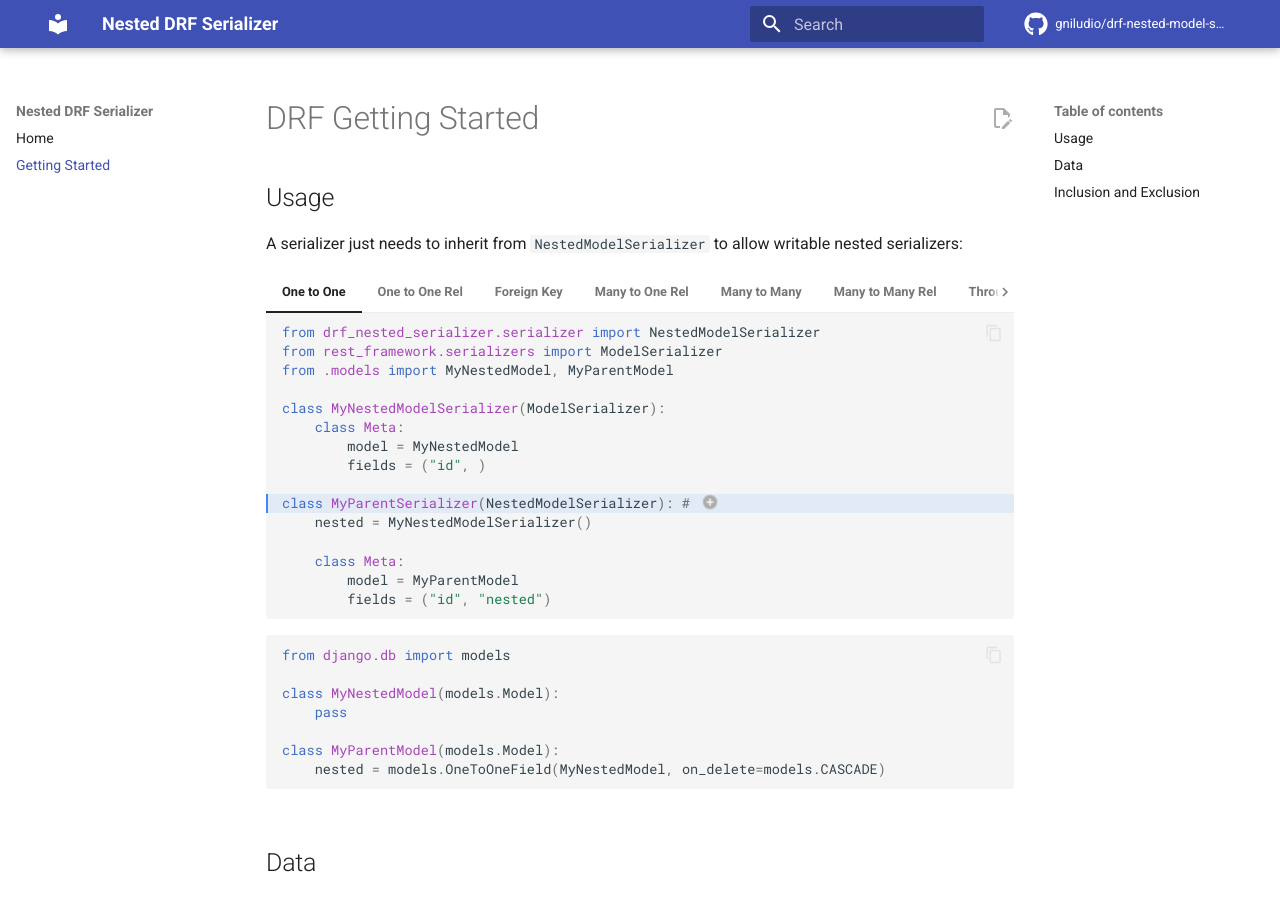
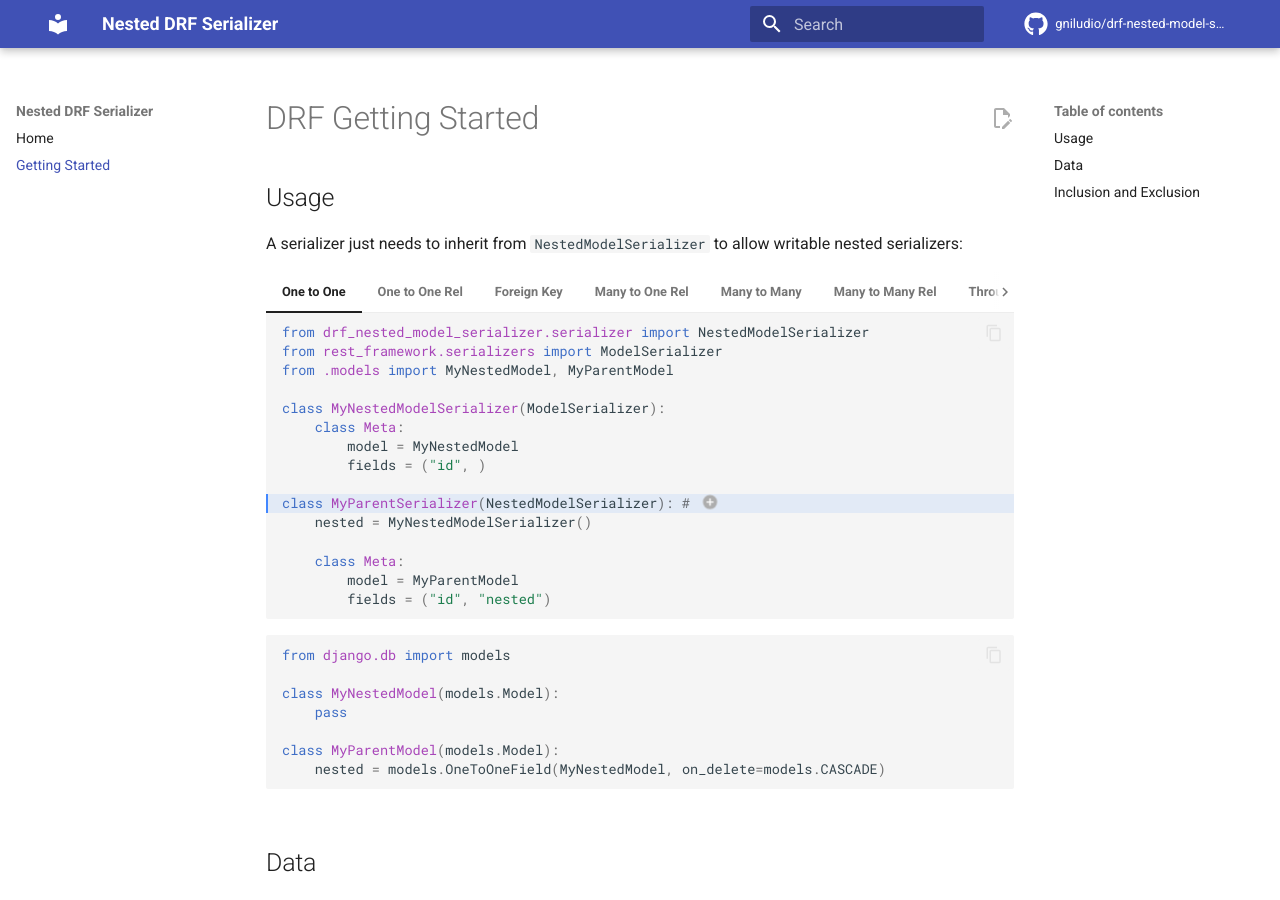
Before and after one commit to GniLudio/drf-nested-serializer, an MkDocs documentation site: the page built from docs/getting_started.md, in a window 1280 px wide and 900 px high. Built offline with MkDocs 1.6.1 and Material for MkDocs 9.7.7, drawn with Linux system fonts in a browser that asks for light colours; comment, search, counter and statistics services are not loaded.

Commit message:
Update getting_started.md

````diff
--- a/docs/getting_started.md
+++ b/docs/getting_started.md
@@ -7,7 +7,7 @@
 === "One to One"
 
     ```python hl_lines="10"
-    from drf_nested_serializer.serializer import NestedModelSerializer
+    from drf_nested_model_serializer.serializer import NestedModelSerializer
     from rest_framework.serializers import ModelSerializer
     from .models import MyNestedModel, MyParentModel
 
@@ -39,7 +39,7 @@
 === "One to One Rel"
 
     ```python hl_lines="10"
-    from drf_nested_serializer.serializer import NestedModelSerializer
+    from drf_nested_model_serializer.serializer import NestedModelSerializer
     from rest_framework.serializers import ModelSerializer
     from .models import MyNestedModel, MyParentModel
 
@@ -71,7 +71,7 @@
 === "Foreign Key"
 
     ```python hl_lines="10"
-    from drf_nested_serializer.serializer import NestedModelSerializer
+    from drf_nested_model_serializer.serializer import NestedModelSerializer
     from rest_framework.serializers import ModelSerializer
     from .models import MyNestedModel, MyParentModel
 
@@ -103,7 +103,7 @@
 === "Many to One Rel"
 
     ```python hl_lines="10"
-    from drf_nested_serializer.serializer import NestedModelSerializer
+    from drf_nested_model_serializer.serializer import NestedModelSerializer
     from rest_framework.serializers import ModelSerializer
     from .models import MyNestedModel, MyParentModel
 
@@ -136,7 +136,7 @@
 === "Many to Many"
 
     ```python hl_lines="10"
-    from drf_nested_serializer.serializer import NestedModelSerializer
+    from drf_nested_model_serializer.serializer import NestedModelSerializer
     from rest_framework.serializers import ModelSerializer
     from .models import MyNestedModel, MyParentModel
 
@@ -168,7 +168,7 @@
 === "Many to Many Rel"
 
     ```python hl_lines="10"
-    from drf_nested_serializer.serializer import NestedModelSerializer
+    from drf_nested_model_serializer.serializer import NestedModelSerializer
     from rest_framework.serializers import ModelSerializer
     from .models import MyNestedModel, MyParentModel
 
@@ -200,7 +200,7 @@
 === "Through"
 
     ```python hl_lines="10"
-    from drf_nested_serializer.serializer import NestedModelSerializer
+    from drf_nested_model_serializer.serializer import NestedModelSerializer
     from rest_framework.serializers import ModelSerializer
     from .models import MyThroughModel, MyParentModel
 
````
